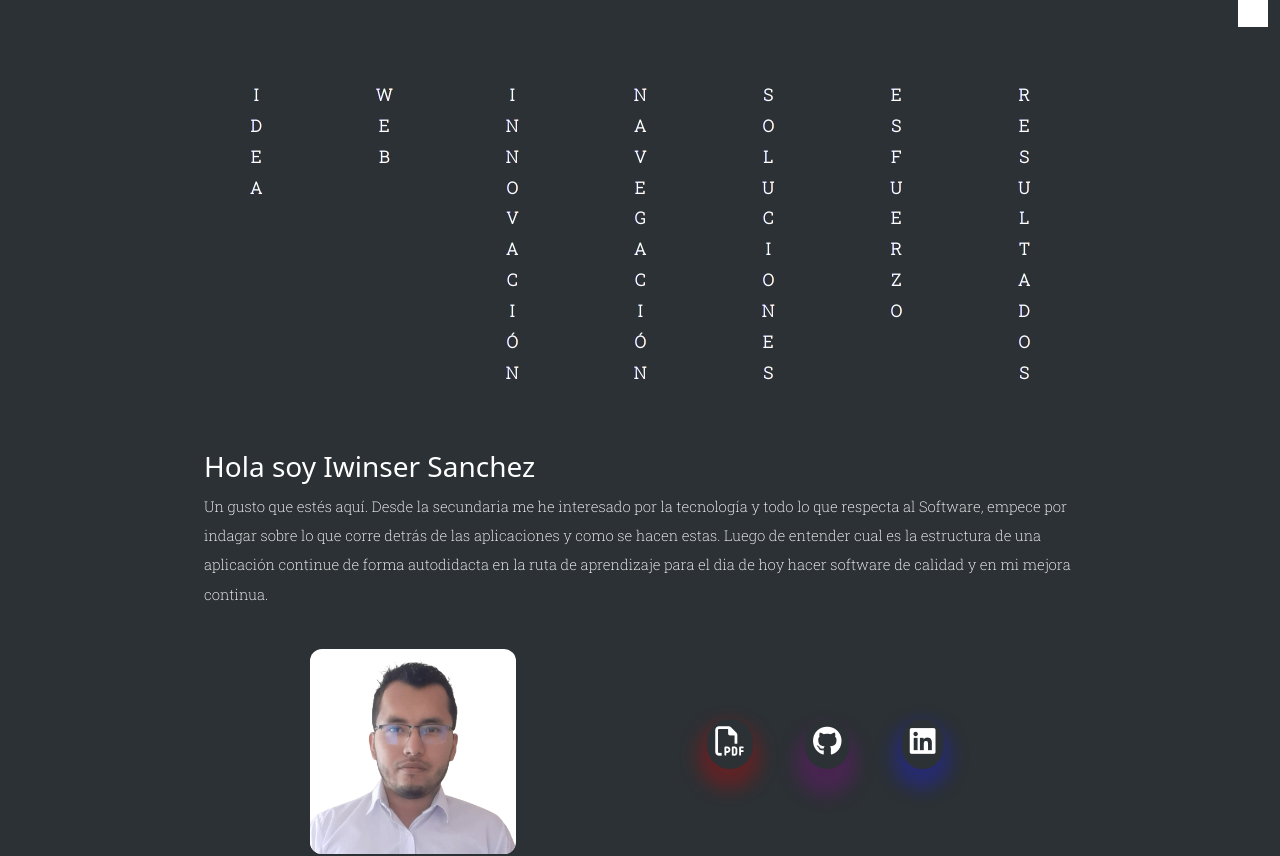
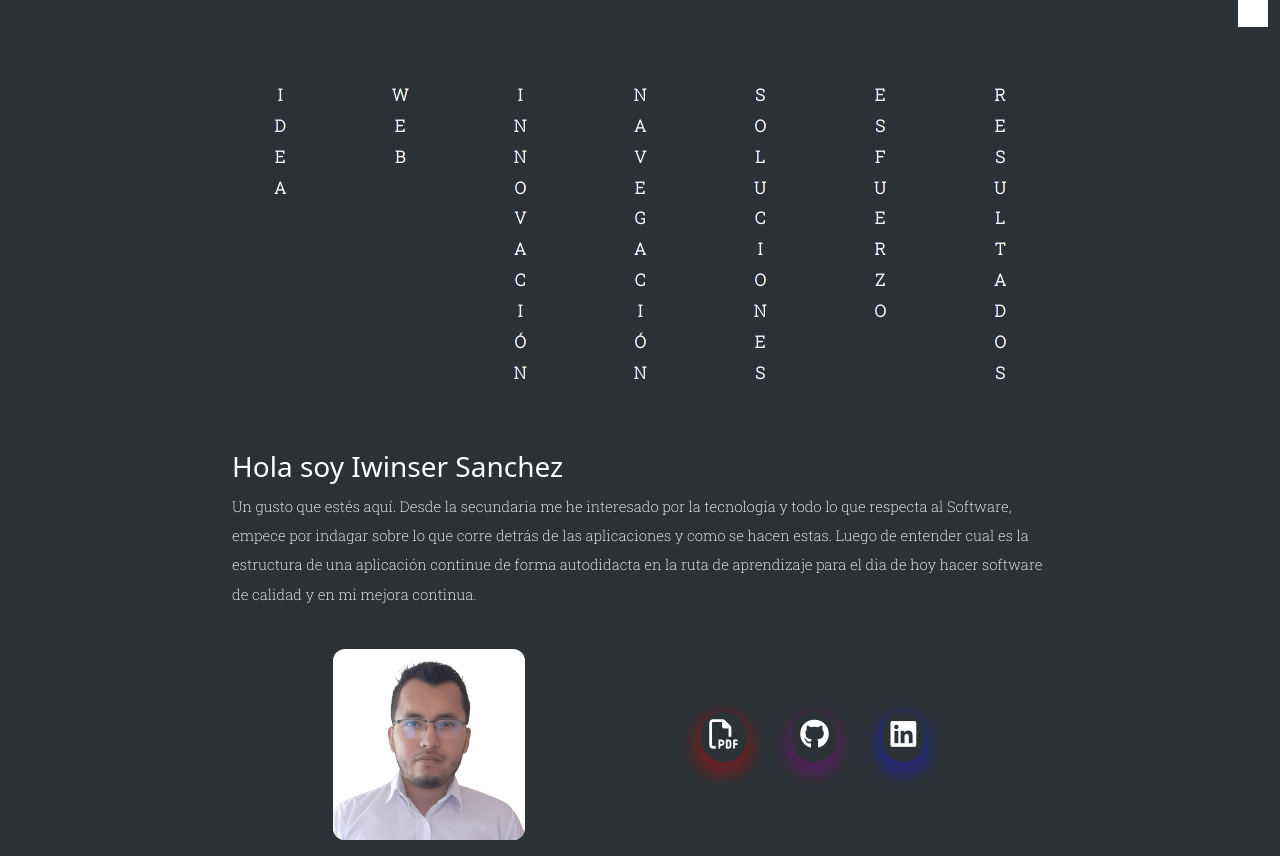
Before and after one commit to iwinser117/react-portafolio, a React app: page / in a window 1280 px wide. Shown: the top 856 px of the page. Built offline with nearby package versions, Linux system fonts and the light colour scheme.

Commit message:
vista nav

```diff
--- a/src/routes/App.jsx
+++ b/src/routes/App.jsx
@@ -11,7 +11,7 @@ import Proyectos from "@pages/Proyectos";
 const App = () => {
   return (
     <DarkModeProvider>
-      <div className="app-container">
+      <div className="app-container main-container">
         <Routes>
           <Route exact path="/" element={<Home />} />
           <Route  path="/proyectos" element={<Proyectos />} />
--- a/src/styles/Nav.css
+++ b/src/styles/Nav.css
@@ -1,5 +1,5 @@
 /* Media query para pantallas grandes */
-nav .container-fluid .collapse{
+nav .container-fluid .collapse {
   justify-content: end;
 }
 @media (min-width: 1200px) {
@@ -8,10 +8,11 @@ nav .container-fluid .collapse{
   }
 
   nav {
+    max-width: 1200px;
     width: 100%;
-    box-shadow: 1px -26px 11px -12px rgba(0,0,0,0.54) inset;
--webkit-box-shadow: 1px -12px 11px -12px rgba(0,0,0,0.54) inset;
--moz-box-shadow: 1px -26px 11px -12px rgba(0,0,0,0.54) inset;
+    box-shadow: 1px -26px 11px -12px rgba(0, 0, 0, 0.54) inset;
+    -webkit-box-shadow: 1px -12px 11px -12px rgba(0, 0, 0, 0.54) inset;
+    -moz-box-shadow: 1px -26px 11px -12px rgba(0, 0, 0, 0.54) inset;
   }
   .nav-ul {
     z-index: inherit;
@@ -107,7 +108,11 @@ nav .container-fluid .collapse{
   }
 
   nav {
+    max-width: 1199px;
     width: 100%;
+    box-shadow: 1px -26px 11px -12px rgba(0, 0, 0, 0.54) inset;
+    -webkit-box-shadow: 1px -12px 11px -12px rgba(0, 0, 0, 0.54) inset;
+    -moz-box-shadow: 1px -26px 11px -12px rgba(0, 0, 0, 0.54) inset;
   }
 
   .nav-ul {
@@ -233,13 +238,13 @@ nav .container-fluid .collapse{
     z-index: 200;
   }
   .dark-mode button {
-    background: white;  }
+    background: white;
+  }
 }
 nav li {
-  font-family: 'Lato', sans-serif;
+  font-family: "Lato", sans-serif;
   font-weight: 900;
 }
-
 
 .navbar-brand svg {
   border-radius: 2rem;
--- a/src/styles/acerca.css
+++ b/src/styles/acerca.css
@@ -167,16 +167,16 @@ p {
 .dark-mode .pdf-link p {
   border-radius: 2rem;
   padding: 8px;
-  box-shadow: -1px 12px 18px -6px rgba(179, 14, 14, 0.38);
-  -webkit-box-shadow: -1px 12px 18px 8px rgba(179, 14, 14, 0.38);
+  box-shadow: -1px 8px 12x -6px rgba(179, 14, 14, 0.38);
+  -webkit-box-shadow: -1px 8px 12px 8px rgba(179, 14, 14, 0.38);
   -moz-box-shadow: -1px 12px 18px -6px rgba(179, 14, 14, 0.38);
 }
 
 .dark-mode .git-link p {
   border-radius: 2rem;
   padding: 8px;
-  box-shadow: -1px 12px 18px -6px rgba(117, 19, 126, 0.38);
-  -webkit-box-shadow: -1px 18px 18px 8px rgba(117, 19, 126, 0.38);
+  box-shadow: -1px 8px 12px -6px rgba(117, 19, 126, 0.38);
+  -webkit-box-shadow: -1px 8px 12px 8px rgba(117, 19, 126, 0.38);
   -moz-box-shadow: -1px 12px 18px -6px rgba(117, 19, 126, 0.38);
 }
 
@@ -184,8 +184,8 @@ p {
   border-radius: 2rem;
   padding: 8px;
   margin: auto;
-  box-shadow: -1px 12px 18px -6px rgba(28, 34, 208, 0.38);
-  -webkit-box-shadow: -1px 12px 18px 8px rgba(28, 34, 208, 0.38);
+  box-shadow: -1px 8px 12px -6px rgba(28, 34, 208, 0.38);
+  -webkit-box-shadow: -1px 8px 12px 8px rgba(28, 34, 208, 0.38);
   -moz-box-shadow: -1px 12px 18px -6px rgba(28, 34, 208, 0.38);
 }
 .linkedin-link p:hover,
@@ -199,9 +199,9 @@ p {
 .dark-mode .linkedin-link p:hover,
 .dark-mode .git-link p:hover,
 .dark-mode .pdf-link p:hover {
-  box-shadow: -1px 12px 18px -6px rgba(237, 237, 238, 0.38);
-  -webkit-box-shadow: -1px 12px 18px 8px rgba(226, 226, 226, 0.38);
-  -moz-box-shadow: -1px 12px 18px -6px rgba(226, 226, 226, 0.38);
+  box-shadow: -1px 2px 8px -2px rgba(237, 237, 238, 0.38);
+  -webkit-box-shadow: -1px 2px 8px 8px rgba(226, 226, 226, 0.38);
+  -moz-box-shadow: -1px 2px 8px -6px rgba(226, 226, 226, 0.38);
   transition: box-shadow 0.5s ease-in-out;
 }
 
--- a/src/styles/root.css
+++ b/src/styles/root.css
@@ -11,3 +11,8 @@
 @tailwind base;
 @tailwind components;
 @tailwind utilities;
+
+.main-container {
+  max-width: 1200px;
+  margin: auto;
+}
```
Also changed, not shown: 1 other file (tests, documents, lock files or other folders). Lines whose indentation alone changed are shown as unchanged.
